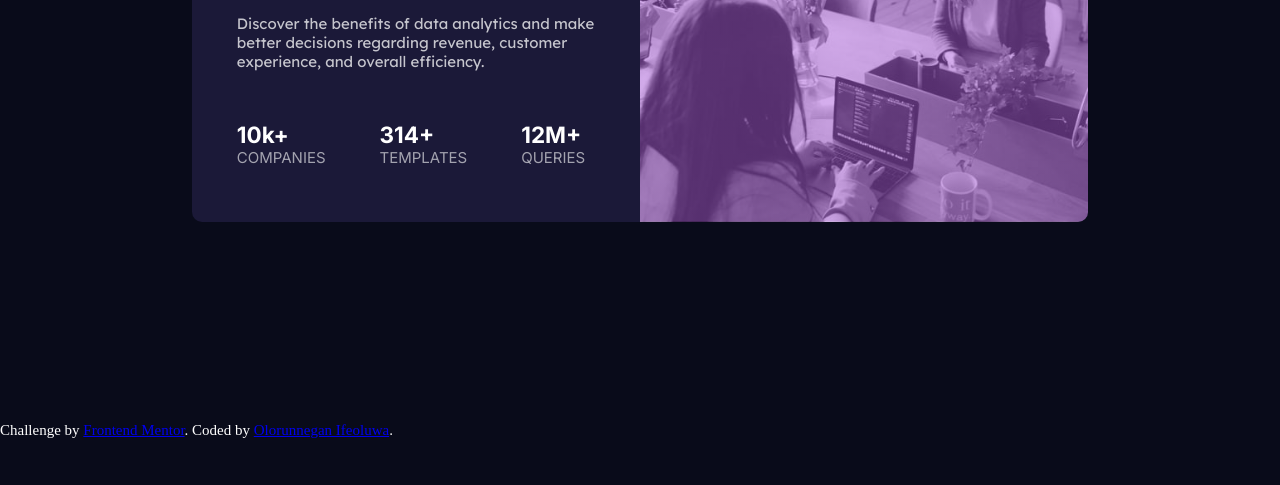
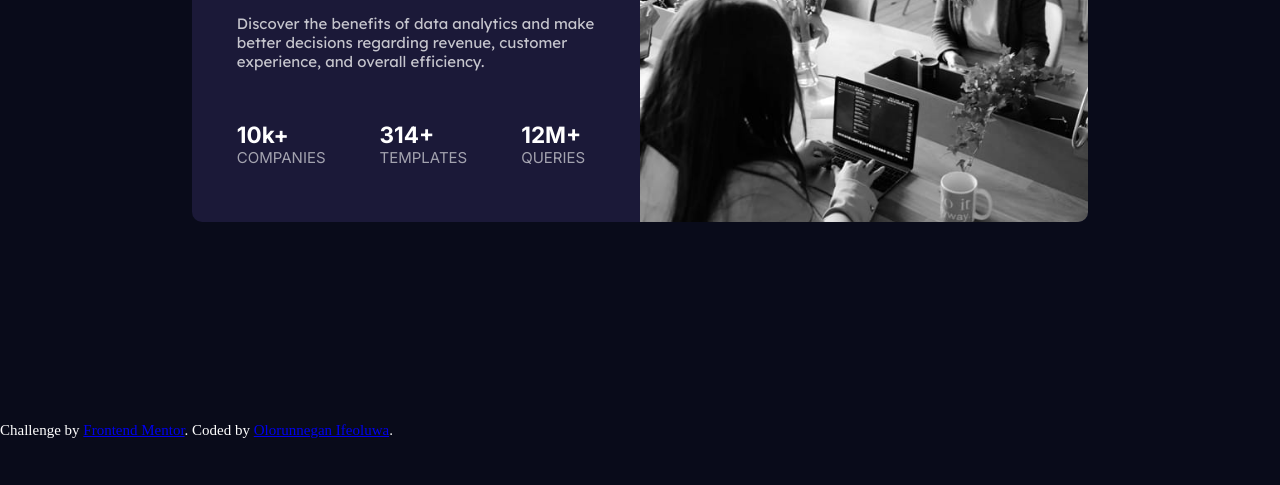
Before and after one commit to ifenega/frontendproject1, a plain HTML site: page index.html in a window 1280 px wide. Shown: the part 315-800 px from the top of the page. Drawn offline with Linux system fonts and the light colour scheme.

Commit message:
image check

```diff
--- a/style.css
+++ b/style.css
@@ -74,7 +74,7 @@ section {
 /*the image section*/
 .content-img {
     width: 50%;
-    background-image: linear-gradient(hsla(277, 64%, 61%, 0.5), hsla(277, 64%, 61%, 0.5)), url(/images/image-header-desktop.jpg);
+    background-image: url(/images/image-header-desktop.jpg);
     background-repeat: no-repeat;
     background-size: cover;
     background-position: center;
```
Also changed, not shown: 1 other file.
